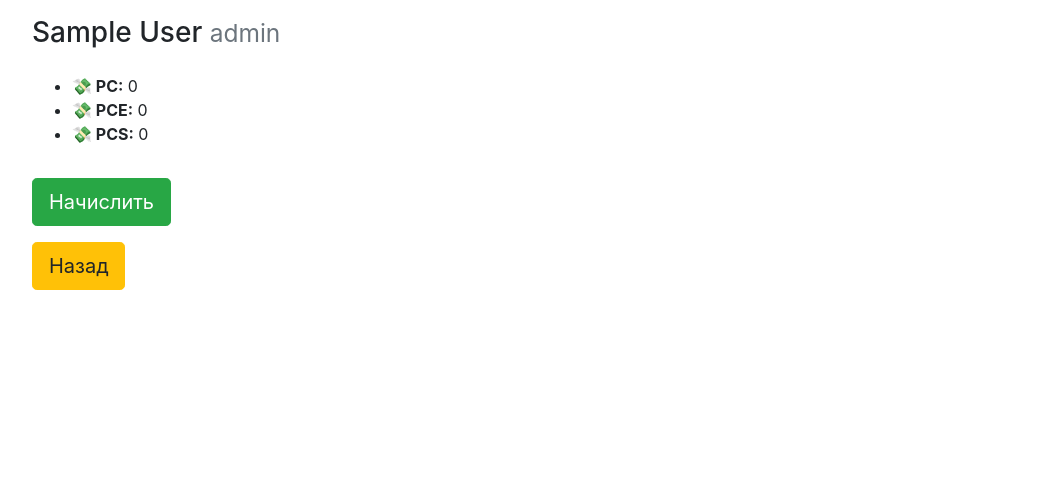
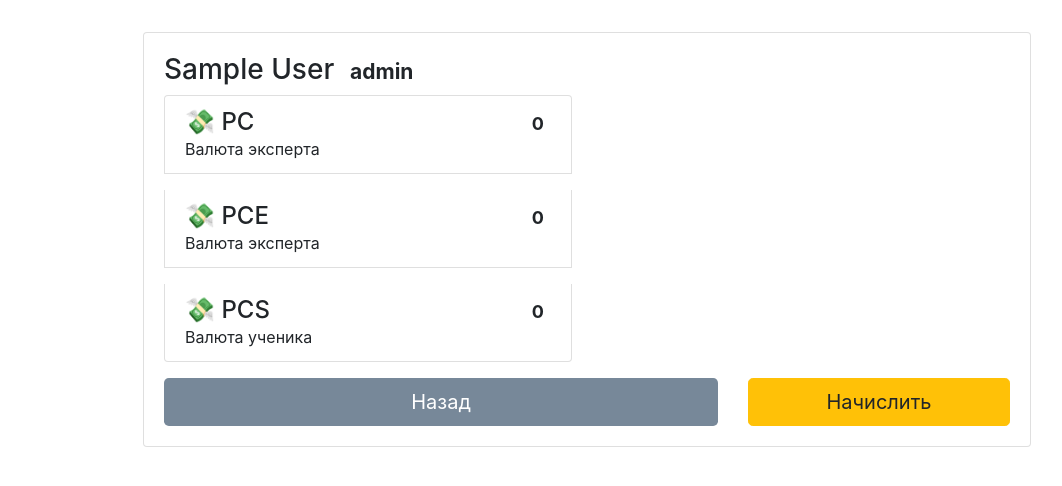
Before and after one commit to roctbb/startup-fest-bot, a Flask app: page /users/1 in a window 1280 px wide. Shown: the part 56-542 px from the top of the page, without its empty margins (53-1115 px from the left). Run offline with Flask 3, Linux system fonts and the light colour scheme; tables that the repository leaves empty hold one stand-in row (values such as "Sample post").

Commit message:
💄Update details.html

```diff
--- a/templates/users/details.html
+++ b/templates/users/details.html
@@ -1,33 +1,88 @@
 {% extends 'base_bootstrap.html' %}
 {% block head %}
+    <script type="text/javascript" src="/static/jquery.min.js"></script>
+    <script type="text/javascript" src="/static/qrcode.min.js"></script>
 {% endblock %}
-{% block title %}Создать пользователя{% endblock %}
-{% block page_title %}{{ user.name }} <small class="text-muted">{{ user.role }}</small>{% endblock %}
+{% block title %}{{ user.role }} {{ user.name }}{% endblock %}
 
 {% block content %}
+    <div class="row justify-content-center mt-3">
 
+        <div class="col-12 col-md-10">
+            <div class="card rounded-5 m-3">
+                <div class="card-body">
+                    <h3>{{ user.name }} <span class="badge rounded-pill text-bg-warning">{{ user.role }}</span></h3>
                     {% if not user.telegram_id %}
-
+                        <center>
                             <div id="qrcode" class="my-4"></div>
+                        </center>
 
                         <script type="text/javascript">
                             new QRCode(document.getElementById("qrcode"), "{{ user.registration_code }}");
                         </script>
                     {% else %}
-
-<ul class="my-4">
+                        <ul class="list-group col-md-6">
                             {% for currency in user.balance %}
-    <li><strong> 💸 {{ currency }}:</strong> {{ user.balance[currency] }}</li>
+                                <li class="list-group-item d-flex justify-content-between align-items-start rounded-5 mb-3">
+                                    <div class="ms-2 mb-0 me-auto">
+                                        <div class="mb-0">
+                                            <h4 class="mb-0">💸 {{ currency }}</h4>
+                                            {% if currency == "PCS" %}
+                                                Валюта ученика
+                                            {% else %}
+                                                Валюта эксперта
+                                            {% endif %}
+                                        </div>
+                                    </div>
+                                    <h4>
+                                    <span class="badge text-bg-warning rounded-pill mb-0">
+                                        {{ user.balance[currency] }}
+                                    </span>
+                                    </h4>
+                                </li>
                             {% endfor %}
                         </ul>
-
                     {% endif %}
 
-<a href="/users/pay/{{user.id}}" class="btn btn-success btn-lg my-2">Начислить</a><br>
+                    <div class="row g-3">
                         {% if not user.telegram_id %}
-<a href="/users/delete/{{user.id}}" class="btn btn-danger btn-lg my-2"
+                            <hr>
+                            <div class="col-md-6">
+                                <a href="/users" class="btn btn-lg rounded-4"
+                                   style="width: 100%; color: white; background: lightslategray; display: block">
+                                    Назад
+                                </a>
+                            </div>
+                            <div class="col-md-3">
+                                <a href="/users/pay/{{ user.id }}" class="btn btn-warning btn-lg rounded-4"
+                                   style="width: 100%; display: block">
+                                    Начислить
+                                </a>
+                            </div>
+                            <div class="col-md-3">
+                                <a href="/users/delete/{{ user.id }} "
+                                   class="btn btn-danger mt-0 btn-lg rounded-4"
+                                   style="width: 100%; display: block"
                                    onclick="return confirm('Вы уверены?')">Удалить</a><br>
+                            </div>
+                        {% else %}
+                            <div class="col-md-8">
+                                <a href="/users" class="btn btn-lg rounded-4"
+                                   style="width: 100%; color: white; background: lightslategray; display: block">
+                                    Назад
+                                </a>
+                            </div>
+                            <div class="col-md-4">
+                                <a href="/users/pay/{{ user.id }}" class="btn btn-warning btn-lg rounded-4"
+                                   style="width: 100%; display: block">
+                                    Начислить
+                                </a>
+                            </div>
                         {% endif %}
-<a href="/users" class="btn btn-warning btn-lg my-2">Назад</a>
+                    </div>
+                </div>
+            </div>
+        </div>
+    </div>
 
 {% endblock %}
```
Lines whose indentation alone changed are shown as unchanged.
